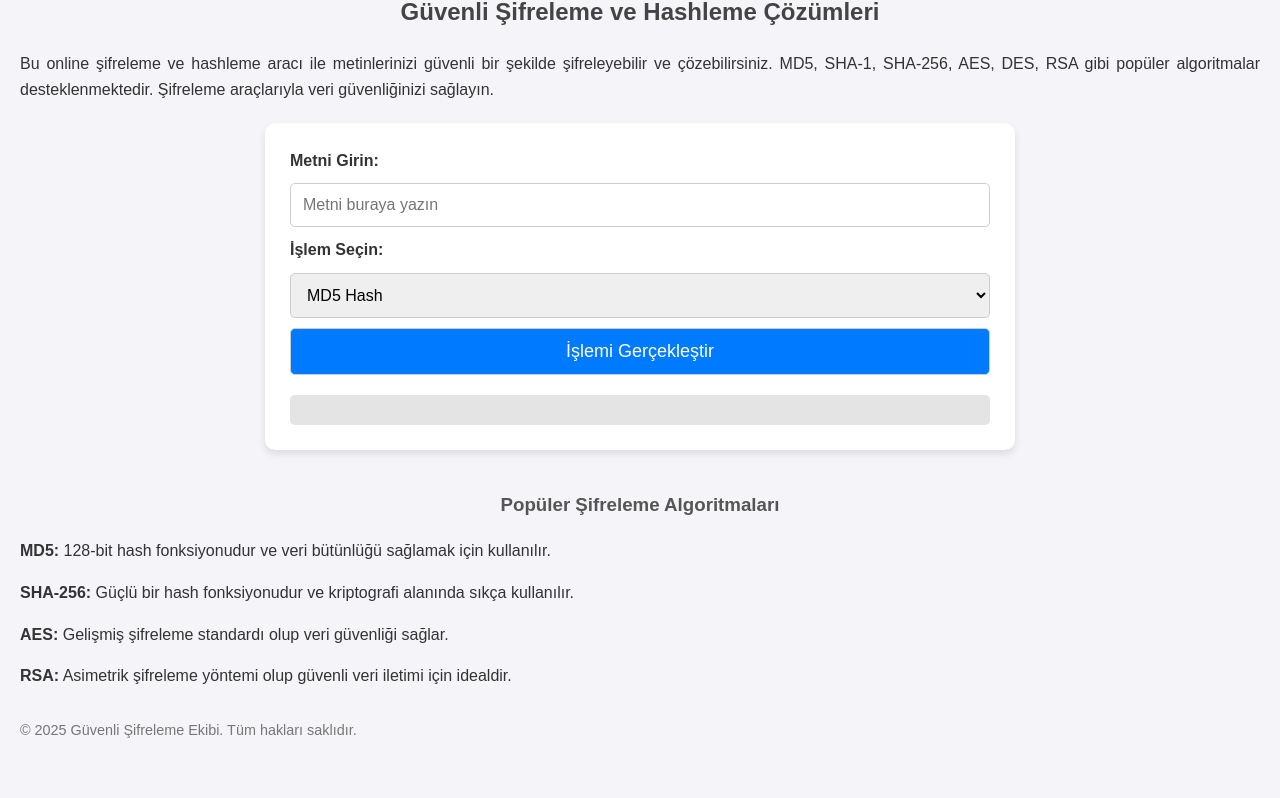
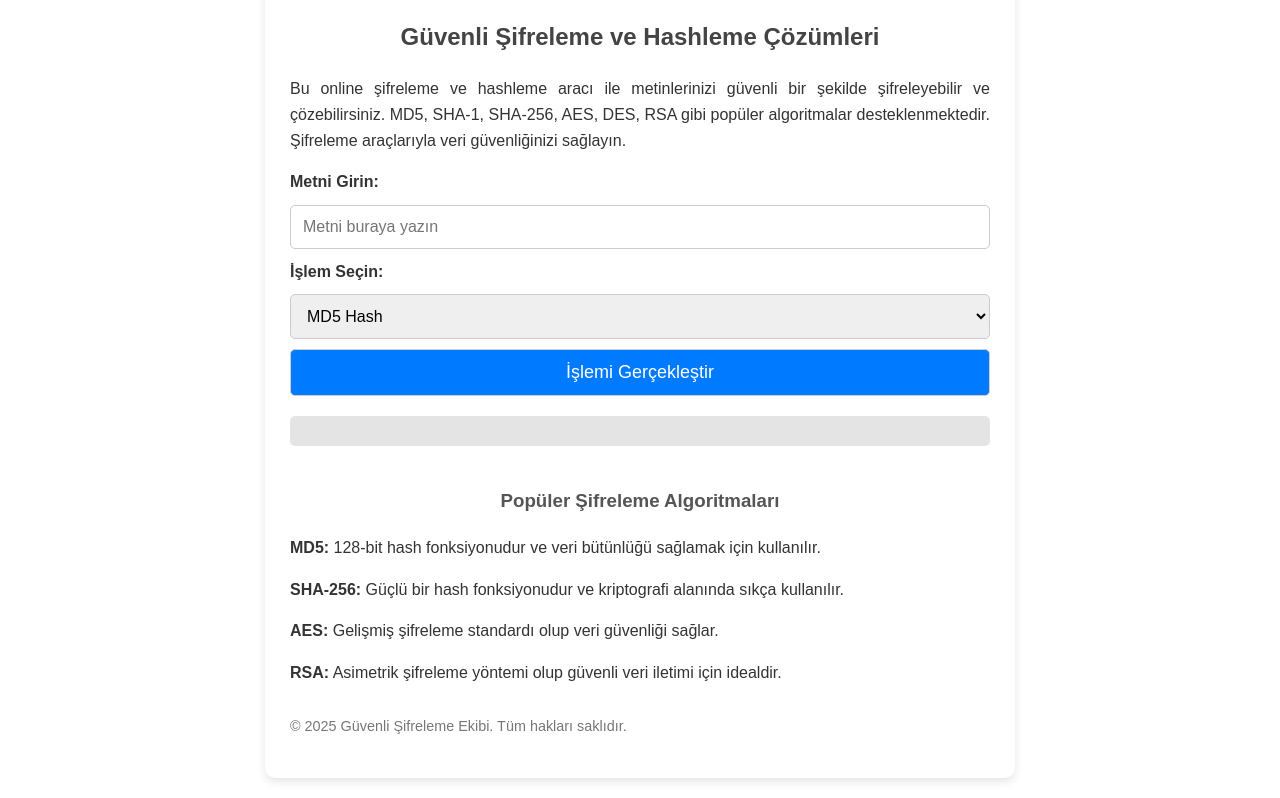
Before and after one commit to sh1mohannad/hash, a plain HTML site: page index.html in a window 1280 px wide. Shown: the part 121-919 px from the top of the page. Before the commit the page ends 897 px from the top, so only its background shows below. Drawn offline with nearby package versions, Linux system fonts and the light colour scheme.

Commit message:
Update index.html

```diff
--- a/index.html
+++ b/index.html
@@ -87,12 +87,12 @@
         }
     </style>
 </head>
-<body>
+<body class="container">
     <h1>Şifreleme ve Hashleme Aracı</h1>
     <h2>Güvenli Şifreleme ve Hashleme Çözümleri</h2>
     <p>Bu online şifreleme ve hashleme aracı ile metinlerinizi güvenli bir şekilde şifreleyebilir ve çözebilirsiniz. MD5, SHA-1, SHA-256, AES, DES, RSA gibi popüler algoritmalar desteklenmektedir. Şifreleme araçlarıyla veri güvenliğinizi sağlayın.</p>
 
-    <div class="container">
+    <div>
         <label for="inputText">Metni Girin:</label>
         <input type="text" id="inputText" placeholder="Metni buraya yazın" />
 
```
